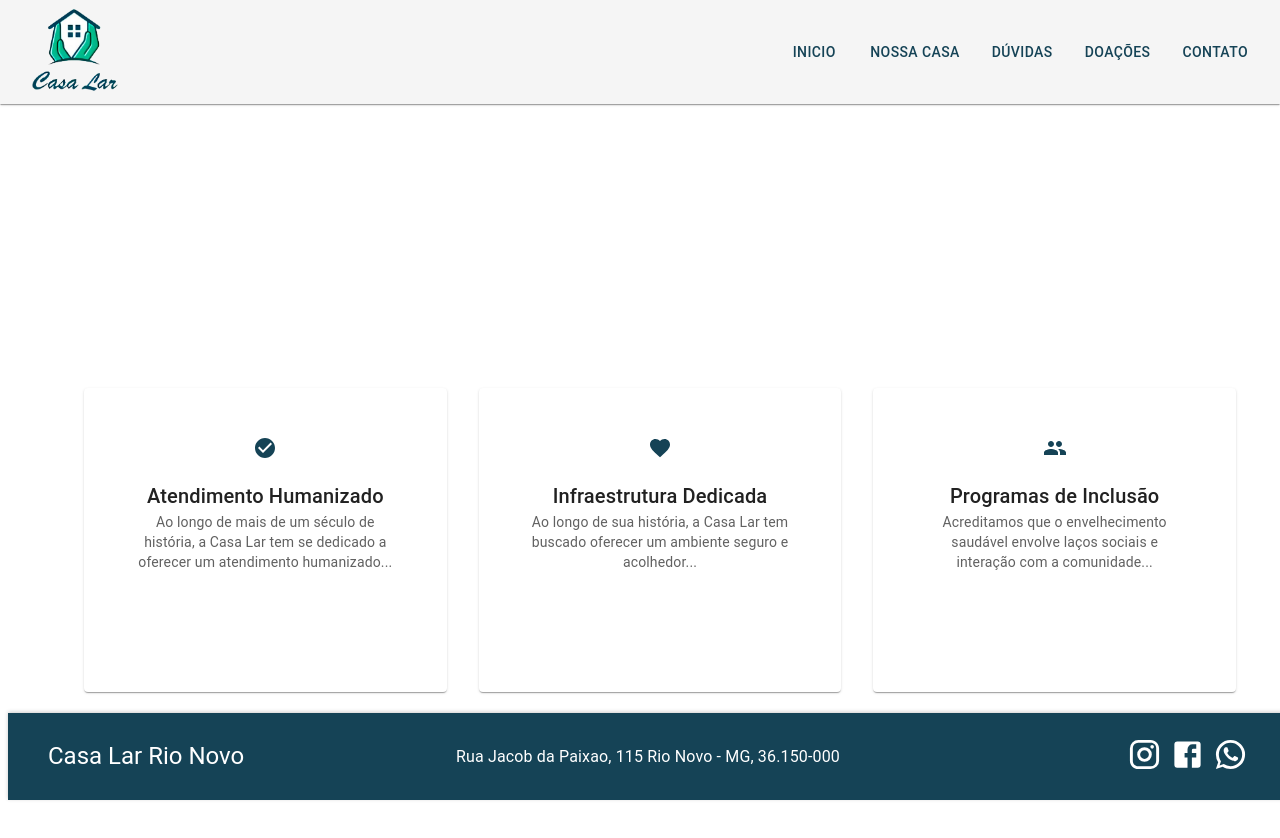
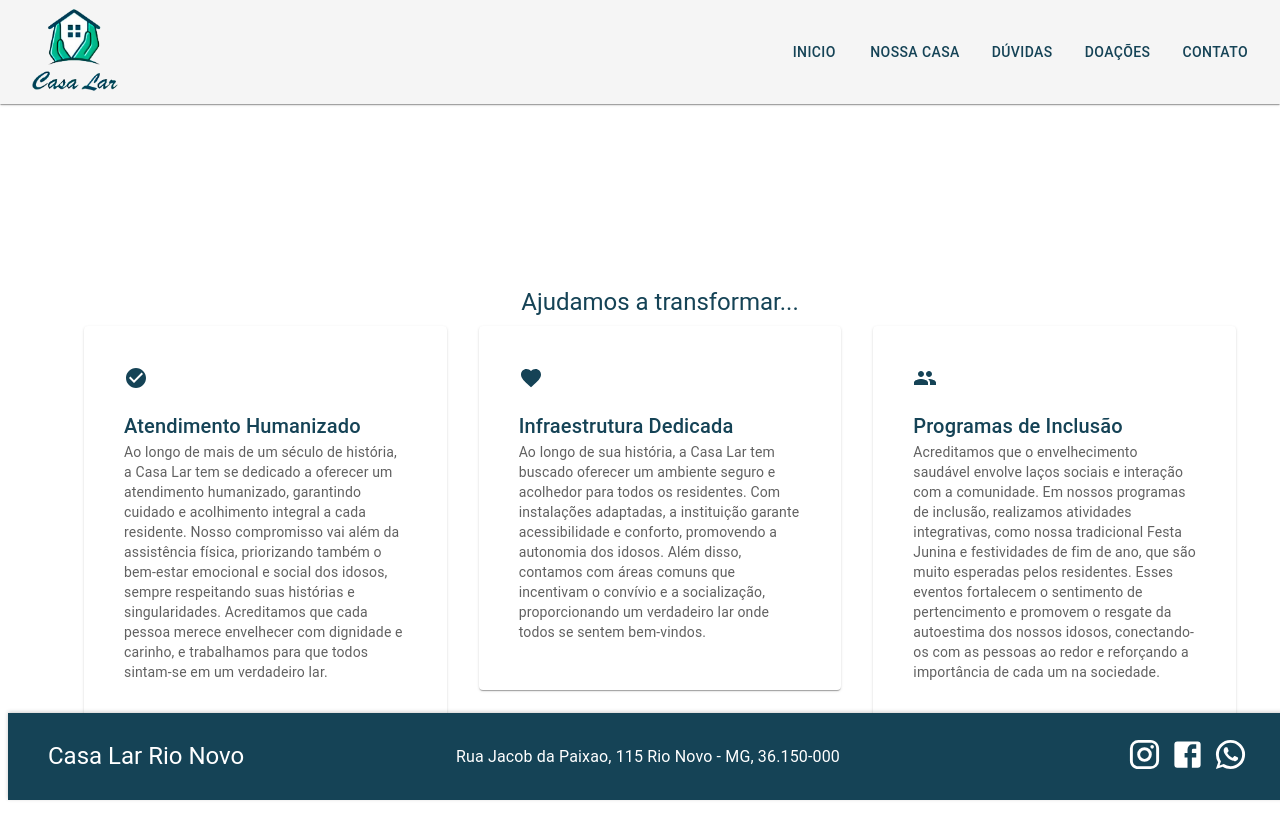
Before and after one commit to Acauhi99/front--casa-lar-rio-novo, a React (Vite) app: page / in a window 1280 px wide. Shown: the top 838 px of the page. Built offline with nearby package versions, Linux system fonts and the light colour scheme.

Commit message:
💄 feat: Arrumando a  estilização CSS do Home e alguns ajustes no Home.jsx

```diff
--- a/src/screens/Home/Home.css
+++ b/src/screens/Home/Home.css
@@ -1,33 +1,48 @@
-/* Estilos para o container */
+/* Estilos para o container principal */
 .container {
-    margin-top: 40px;
-    margin-bottom: 40px;
+    text-align: center;
   }
 
   /* Estilos para os cards */
-.card {
-    text-align: center;
-    padding: 32px;
+  .card {
+    text-align: left;
+    padding: 24px;
     border-radius: 12px;
-    box-shadow: 0px 4px 20px rgba(0, 0, 0, 0.1);
-    background: linear-gradient(145deg, #f3f4f6, #e3e4e6);
-    height: 100%;
+    box-shadow: 0px 4px 12px rgba(0, 0, 0, 0.1);
+    background-color: #ffffff;
+    transition: transform 0.3s;
   }
 
-  /* Estilos para o ícone */
-.icon {
-    font-size: 3.5rem;
+  /* Efeito de hover para os cards */
+  .card:hover {
+    transform: translateY(-5px);
+    box-shadow: 0px 6px 18px rgba(0, 0, 0, 0.15);
+  }
+
+  /* Estilo para o ícone */
+  .icon {
+    font-size: 2.5rem;
+    color: #c2185b;
     margin-bottom: 16px;
   }
 
-  /* Estilos para o título */
+  /* Estilo para o título */
   .card-title {
     font-weight: bold;
+    color: #c2185b;
+    font-size: 1.25rem;
     margin-bottom: 8px;
   }
 
-  /* Estilos para o texto */
+  /* Estilo para o texto */
   .card-text {
     color: #616161;
+    font-size: 0.95rem;
     line-height: 1.6;
   }
+
+  .text-card{
+    font-weight: bold;
+    color: #c2185b;
+    font-size: 1.25rem;
+    margin-bottom: 8px;  }
--- a/src/screens/Home/Home.jsx
+++ b/src/screens/Home/Home.jsx
@@ -7,19 +7,20 @@ import './Home.css';
 
 export const Home = () => {
   return (
-    <Container maxWidth="lg" className="container">
+    <Container className="container">
+      <Typography variant="h5" color="primary" className='text-card' gutterBottom>
+        Ajudamos a transformar...
+      </Typography>
       <Grid container spacing={4} justifyContent="center">
-
         <Grid item xs={12} sm={6} md={4}>
           <Card className="card">
             <CardContent>
-              <CheckCircleIcon color="primary" className="icon" />
-              <Typography variant="h6" color="textPrimary" className="card-title">
+              <CheckCircleIcon className="icon" sx={{ color: 'primary.main' }} />
+              <Typography variant="h6" className="card-title" color="primary">
                 Atendimento Humanizado
               </Typography>
               <Typography variant="body2" className="card-text">
-                Ao longo de mais de um século de história, a Casa Lar tem se dedicado a oferecer um atendimento humanizado...
-              </Typography>
+                Ao longo de mais de um século de história, a Casa Lar tem se dedicado a oferecer um atendimento humanizado, garantindo cuidado e acolhimento integral a cada residente. Nosso compromisso vai além da assistência física, priorizando também o bem-estar emocional e social dos idosos, sempre respeitando suas histórias e singularidades. Acreditamos que cada pessoa merece envelhecer com dignidade e carinho, e trabalhamos para que todos sintam-se em um verdadeiro lar.              </Typography>
             </CardContent>
           </Card>
         </Grid>
@@ -27,13 +28,12 @@ export const Home = () => {
         <Grid item xs={12} sm={6} md={4}>
           <Card className="card">
             <CardContent>
-              <FavoriteIcon color="primary" className="icon" />
-              <Typography variant="h6" color="textPrimary" className="card-title">
+              <FavoriteIcon className="icon" sx={{ color: 'primary.main' }} />
+              <Typography variant="h6" className="card-title" color="primary">
                 Infraestrutura Dedicada
               </Typography>
               <Typography variant="body2" className="card-text">
-                Ao longo de sua história, a Casa Lar tem buscado oferecer um ambiente seguro e acolhedor...
-              </Typography>
+                Ao longo de sua história, a Casa Lar tem buscado oferecer um ambiente seguro e acolhedor para todos os residentes. Com instalações adaptadas, a instituição garante acessibilidade e conforto, promovendo a autonomia dos idosos. Além disso, contamos com áreas comuns que incentivam o convívio e a socialização, proporcionando um verdadeiro lar onde todos se sentem bem-vindos.              </Typography>
             </CardContent>
           </Card>
         </Grid>
@@ -41,13 +41,12 @@ export const Home = () => {
         <Grid item xs={12} sm={6} md={4}>
           <Card className="card">
             <CardContent>
-              <GroupIcon color="primary" className="icon" />
-              <Typography variant="h6" color="textPrimary" className="card-title">
+              <GroupIcon className="icon" sx={{ color: 'primary.main' }} />
+              <Typography variant="h6" className="card-title" color="primary">
                 Programas de Inclusão
               </Typography>
               <Typography variant="body2" className="card-text">
-                Acreditamos que o envelhecimento saudável envolve laços sociais e interação com a comunidade...
-              </Typography>
+                Acreditamos que o envelhecimento saudável envolve laços sociais e interação com a comunidade. Em nossos programas de inclusão, realizamos atividades integrativas, como nossa tradicional Festa Junina e festividades de fim de ano, que são muito esperadas pelos residentes. Esses eventos fortalecem o sentimento de pertencimento e promovem o resgate da autoestima dos nossos idosos, conectando-os com as pessoas ao redor e reforçando a importância de cada um na sociedade.              </Typography>
             </CardContent>
           </Card>
         </Grid>
```
